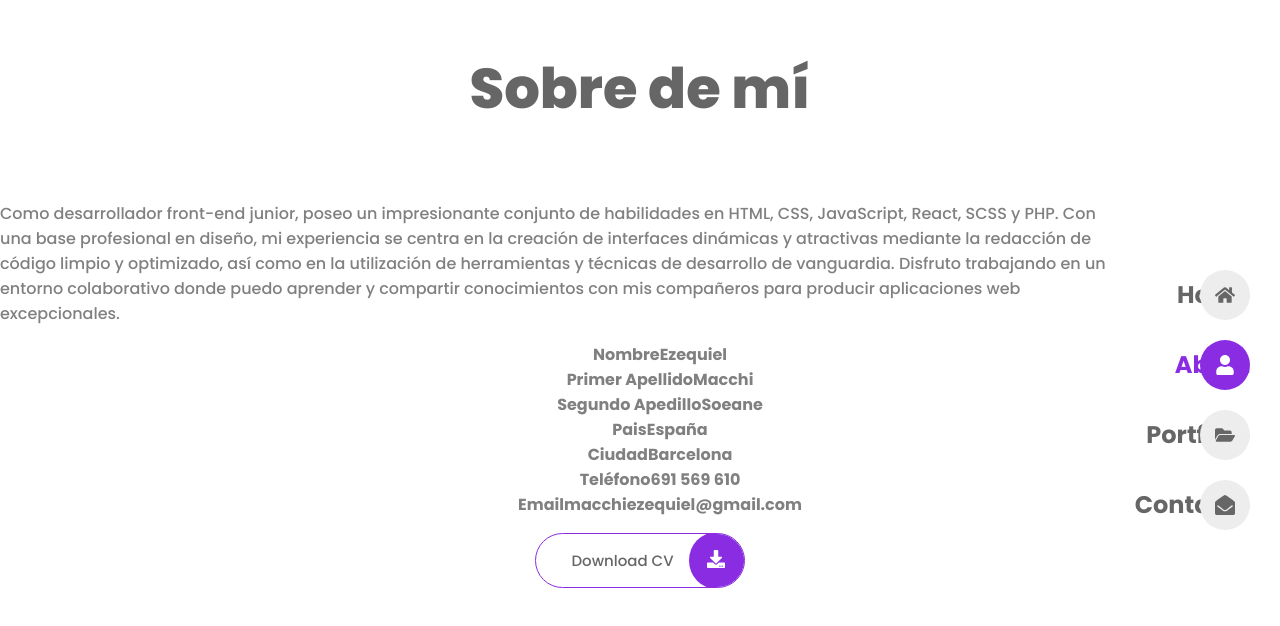
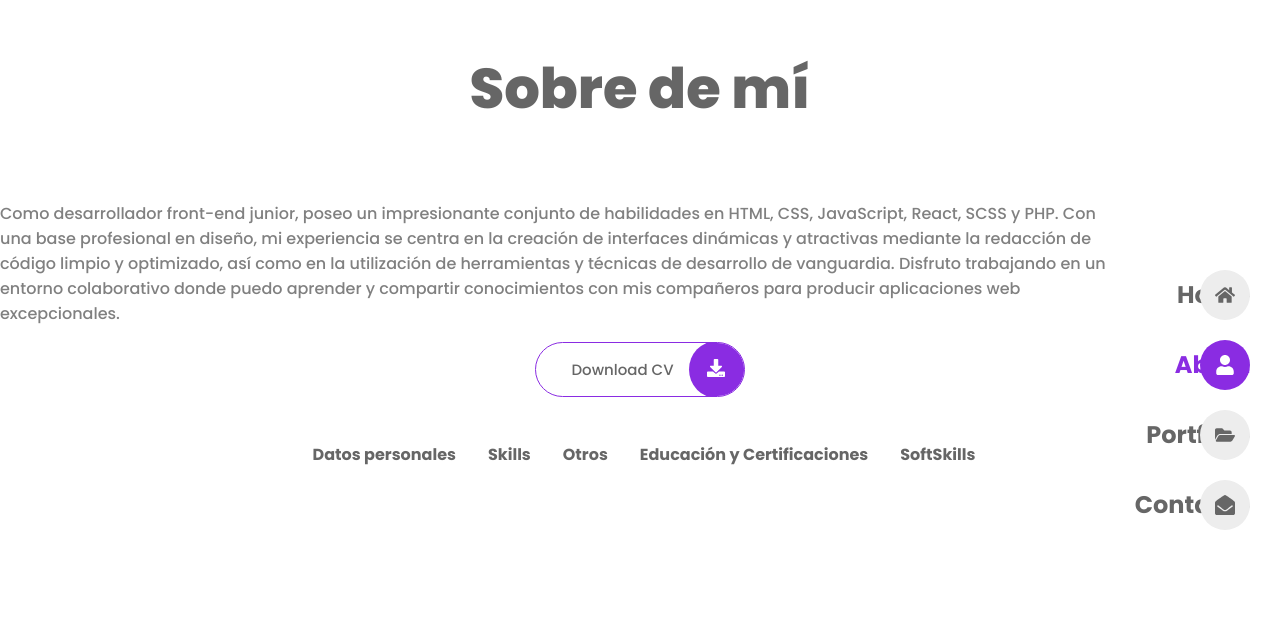
Before and after one commit to eze-ms/Portfolio-React, a React (Create React App) app: page /about in a window 1280 px wide. Shown: the top 626 px of the page. Built offline with nearby package versions, Linux system fonts and the light colour scheme.

Commit message:
codigo nuevo

```diff
--- a/src/App.jsx
+++ b/src/App.jsx
@@ -4,10 +4,9 @@ import Home from './pages/home/Home';
 import About from './pages/about/About';
 import Portfolio from './pages/portfolio/Portfolio';
 import Contacto from './pages/contact/Contact';
+import Info from './componentes/Info';
 
 import { Route, Routes } from 'react-router-dom';
-
-
 
 
 import './App.css';
@@ -20,11 +19,10 @@ function App() {
       <NavBar />
       <Routes>
         <Route path="home" element={<Home />} />
-        <Route path="about" element={<About />} />
+        <Route path="about/*" element={<About />} /> {/* El comodín * captura todas las subrutas de /about */}
         <Route path="portfolio" element={<Portfolio />} />
         <Route path="contacto" element={<Contacto />} />
       </Routes>
-
 
     </div>
   );
--- /dev/null
+++ b/src/componentes/Formacion.jsx
@@ -0,0 +1,17 @@
+import React from 'react'
+import { formation } from '../data';
+
+function Formacion() {
+    return (
+        <div className="info">
+          {formation.map(({ school, description }, index) => (
+            <div className="info__item" key={index}>
+              <span className="info__school">{school}</span>
+              <span className="info_description">{description}</span>
+            </div>
+          ))}
+        </div>
+      );
+}
+
+export default Formacion
--- a/src/componentes/Info.jsx
+++ b/src/componentes/Info.jsx
@@ -3,15 +3,14 @@ import { personalInfo } from '../data';
 
 function Info() {
   return (
-    <>
+    <div className="info">
       {personalInfo.map(({ title, description }, index) => (
-        <li className="info__item" key={index}>
+        <div className="info__item" key={index}>
           <span className="info__title">{title}</span>
           <span className="info_description">{description}</span>
-        </li>
+        </div>
       ))}
-    </>
+    </div>
   );
 }
-
 export default Info;
--- /dev/null
+++ b/src/componentes/Others.jsx
@@ -0,0 +1,18 @@
+import React from 'react'
+import { otherPersonalSkills } from '../data';
+
+
+function Others() {
+    return (
+        <div className="skills">
+          {otherPersonalSkills.map(({ title, icon }, index) => (
+            <div className="info__item" key={index}>
+              <span className="info__title">{title}</span>
+              <span className="info_icon">{icon}</span>
+            </div>
+          ))}
+        </div>
+      );
+}
+
+export default Others
--- a/src/componentes/Skills.jsx
+++ b/src/componentes/Skills.jsx
@@ -0,0 +1,18 @@
+import React from 'react'
+import { personalSkills } from '../data';
+
+
+function Skills() {
+    return (
+        <div className="skills">
+          {personalSkills.map(({ title, icon }, index) => (
+            <div className="info__item" key={index}>
+              <span className="info__title">{title}</span>
+              <span className="info_icon">{icon}</span>
+            </div>
+          ))}
+        </div>
+      );
+}
+
+export default Skills
--- /dev/null
+++ b/src/componentes/SoftSkills.jsx
@@ -0,0 +1,17 @@
+import React from 'react'
+import { softSkills } from '../data';
+
+function SoftSkills() {
+    return (
+        <div className="info">
+          {softSkills.map(({ skill }, index) => (
+            <div className="info__item" key={index}>
+              <span className="info__skill">{skill}</span>
+
+            </div>
+          ))}
+        </div>
+    );
+}
+
+export default SoftSkills
--- a/src/data.jsx
+++ b/src/data.jsx
@@ -37,27 +37,27 @@ export const aboutLinks = [
     {
         id: 1,
         name: "Datos personales",
-        path: "/personal"
+        path: "/about/info"
     },
     {
         id: 2,
         name: "Skills",
-        path: "/skills"
+        path: "/about/skills"
     },
     {
         id: 3,
         name: "Otros",
-        path: "/others"
+        path: "/about/others"
     },
     {
         id: 4,
         name: "Educación y Certificaciones",
-        path: "/formation"
+        path: "/about/formation"
     },
     {
         id: 5,
-        name: "SofSkills",
-        path: "/sofskills"
+        name: "SoftSkills",
+        path: "/about/softskills"
     }
 
 ];
--- a/src/pages/about/About.css
+++ b/src/pages/about/About.css
@@ -1,3 +1,21 @@
 .home__description{
     text-align: left;
 }
+
+.info_list_grid_about{
+    display: flex;
+    justify-content: center;
+}
+
+.info_list_grid_about>.nav__item{
+    margin-block: 0;
+}
+
+.info_list_grid_about>.nav__item>.nav__link{
+    position: inherit;
+    border-radius: 0%;
+    background-color: inherit;
+    width: inherit;
+    height: inherit;
+    margin-right: 2rem;
+}
--- a/src/pages/about/About.jsx
+++ b/src/pages/about/About.jsx
@@ -1,35 +1,80 @@
-import React from 'react'
-// import Profile from '../../assets/me.webp';
+import React, { useState } from 'react';
+import { NavLink } from 'react-router-dom';
 import Info from '../../componentes/Info';
-// import Stats from '../../componentes/Stats';
-import "./About.css"
+import Skills from '../../componentes/Skills';
+import Others from '../../componentes/Others';
+import Formacion from '../../componentes/Formacion';
+import SoftSkills from '../../componentes/SoftSkills';
+import { aboutLinks } from '../../data';
+import "./About.css";
 import { FaDownload } from 'react-icons/fa';
-import CV from '../../assets/cv-eze.pdf'
-
-
+import CV from '../../assets/cv-eze.pdf';
 
 const About = () => {
+  const [showAbout, setShowAbout] = useState(false);
+  const [activeLink, setActiveLink] = useState(null);
+
+  const handleLinkClick = (path) => {
+    setActiveLink(path);
+    setShowAbout(true);
+  };
+
   return (
     <main className='section_container'>
-      <section className="about">
-        <h2 className="section__title">Sobre <span>de mí</span></h2>
+      <section className='about'>
+        <h2 className='section__title'>
+          Sobre <span>de mí</span>
+        </h2>
 
-        <div className="about__container">
-          {/* <img src={Profile} alt='' className='home__img' /> */}
-          <div className="about__info">
-            <p className="home__description">Como desarrollador  front-end junior, poseo un impresionante conjunto de habilidades en HTML, CSS, JavaScript, React, SCSS y PHP. Con una base profesional en diseño,
-                mi experiencia se centra en la creación de interfaces dinámicas y atractivas mediante la redacción de código limpio y optimizado, así como en la utilización de herramientas y técnicas de desarrollo de vanguardia.
-                Disfruto trabajando en un entorno colaborativo donde puedo aprender y compartir conocimientos con mis compañeros para producir aplicaciones web excepcionales.</p>
+        <div className='about__container'>
+          <div className='about__info'>
+            <p className='home__description'>
+              Como desarrollador front-end junior, poseo un impresionante conjunto de habilidades en HTML, CSS,
+              JavaScript, React, SCSS y PHP. Con una base profesional en diseño, mi experiencia se centra en la
+              creación de interfaces dinámicas y atractivas mediante la redacción de código limpio y optimizado, así
+              como en la utilización de herramientas y técnicas de desarrollo de vanguardia. Disfruto trabajando en un
+              entorno colaborativo donde puedo aprender y compartir conocimientos con mis compañeros para producir
+              aplicaciones web excepcionales.
+            </p>
           </div>
-          <ul className="info_list_grid">
-            <Info />
-          </ul>
+          <a href={CV} download='' className='button'>
+            Download CV <span className='button__icon'><FaDownload /></span>
+          </a>
 
-          <a href={CV} download='' className='button'>Download CV <span className="button__icon"><FaDownload /></span></a>
+          <nav className='nav_about'>
+            <div className={`${showAbout ? 'nav__menu show-menu' : 'nav__menu'}`}>
+              <ul className='info_list_grid_about'>
+                {aboutLinks.map(({ name, path }, index) => (
+                  <li className='nav__item' key={index}>
+                    <NavLink
+                      to={path}
+                      onClick={() => handleLinkClick(path)}
+                      className={activeLink === path ? 'nav__link active-nav' : 'nav__link'}
+                    >
+                      <h4 className='nav__name_about'>{name}</h4>
+                    </NavLink>
+                  </li>
+                ))}
+              </ul>
+            </div>
+
+            <div
+              className={`${showAbout ? 'nav__toggle animate-toggle' : 'nav__toggle'}`}
+              onClick={() => setShowAbout(!showAbout)}
+            ></div>
+          </nav>
+
+           {/* Muestra el componente correspondiente según la ruta activa */}
+          {activeLink === '/about/info' && <Info />}
+          {activeLink === '/about/skills' && <Skills />}
+          {activeLink === '/about/others' && <Others />}
+          {activeLink === '/about/formation' && <Formacion />}
+          {activeLink === '/about/softskills' && <SoftSkills />}
+
         </div>
       </section>
     </main>
-  )
-}
+  );
+};
 
-export default About
+export default About;
```
Also changed, not shown: src/componentes/Info.css (added), src/componentes/Stats.jsx (deleted).
